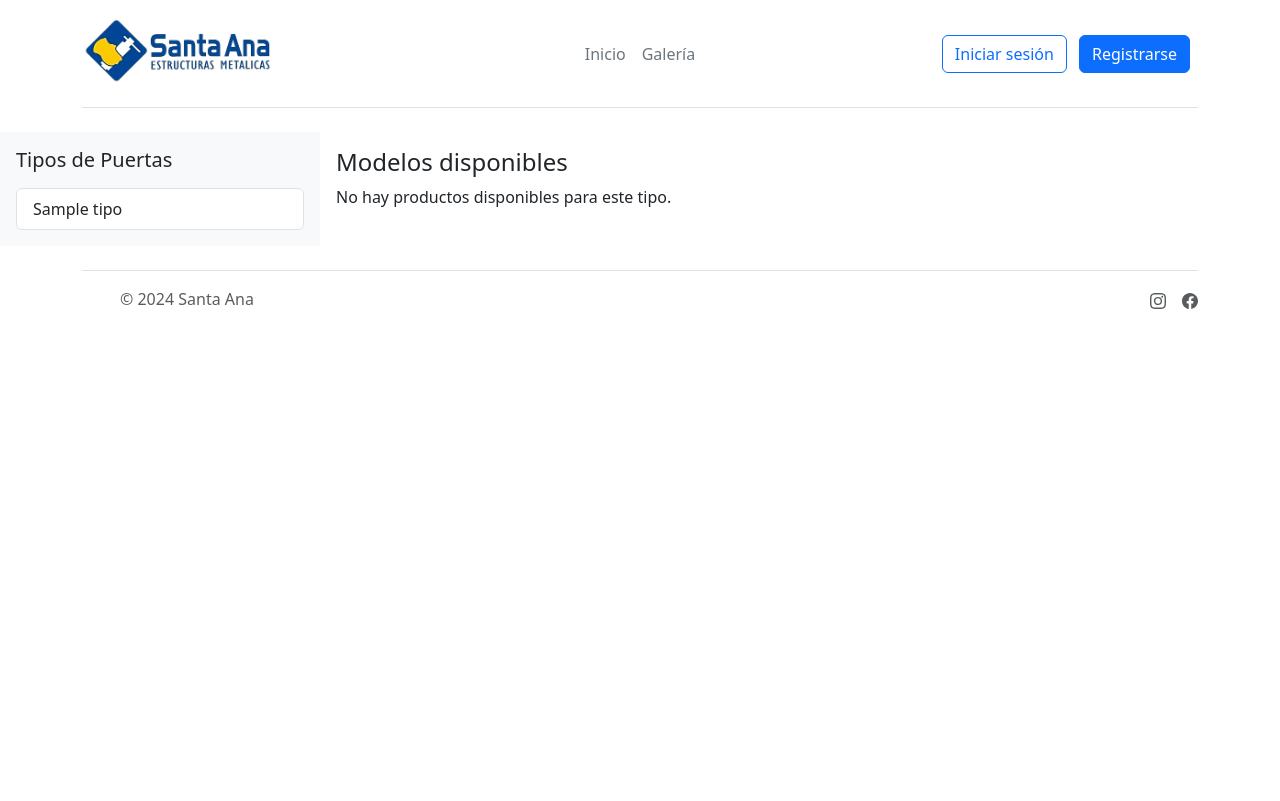
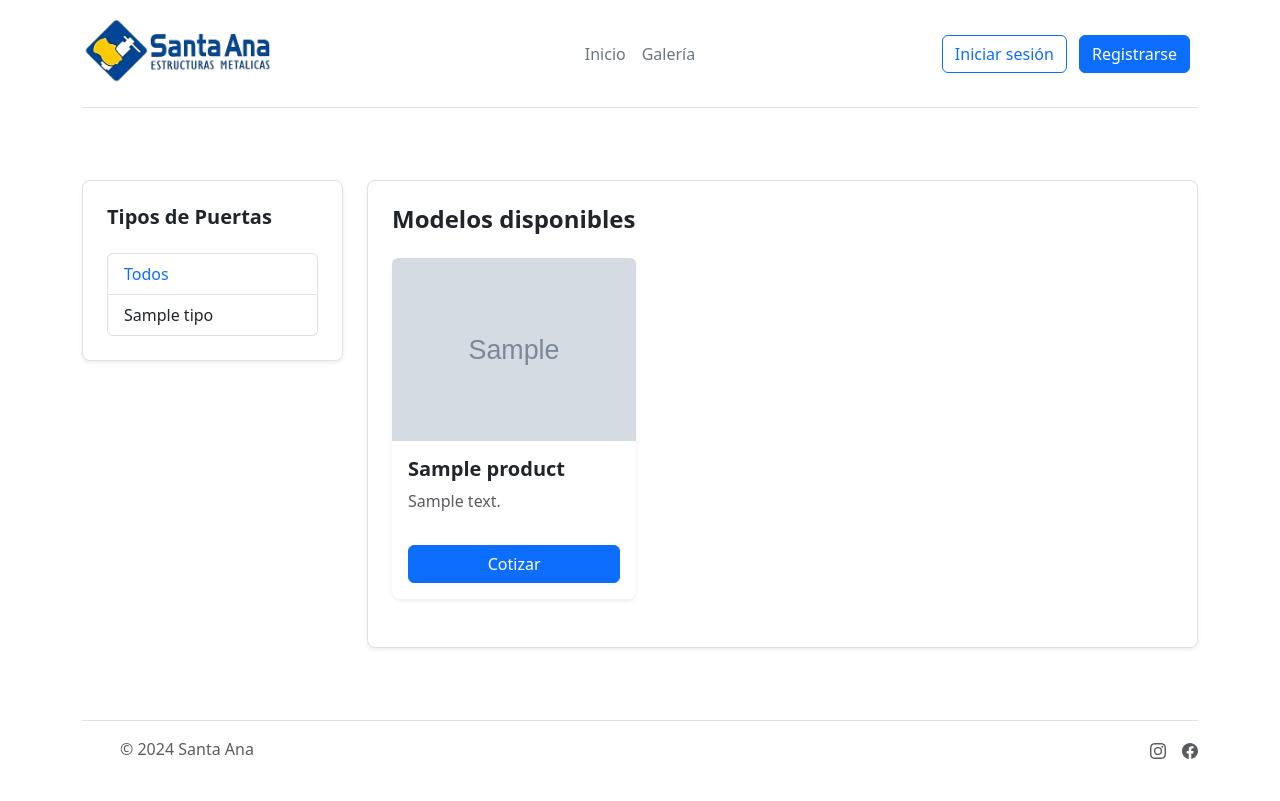
Before and after one commit to Bnlpnd/ecommerce-metalica, a Django app: page /product/galeria in a window 1280 px wide. Before the commit the page ends 309 px from the top, so only its background shows below. Run offline with Django 3.2, Linux system fonts and the light colour scheme; tables that the repository leaves empty hold one stand-in row (values such as "Sample post"); grey boxes marked "Sample" are stand-in pictures; some libraries are stand-ins or nearby versions.

Commit message:
Style views

```diff
--- a/ecomm/settings.py
+++ b/ecomm/settings.py
@@ -113,7 +113,7 @@ AUTH_PASSWORD_VALIDATORS = [
 # Internationalization
 # https://docs.djangoproject.com/en/3.2/topics/i18n/
 
-LANGUAGE_CODE = 'en-us'
+LANGUAGE_CODE = 'es'
 
 TIME_ZONE = 'UTC'
 
--- a/products/views.py
+++ b/products/views.py
@@ -1,6 +1,5 @@
 from django.shortcuts import render
 from .models import Tipo, Product
-
 
 def galeria_view(request):
     tipos = Tipo.objects.all()
@@ -8,12 +7,8 @@ def galeria_view(request):
 
     if tipo_seleccionado:
         productos = Product.objects.filter(tipo__uid=tipo_seleccionado)
-        try:
-            tipo_seleccionado = int(tipo_seleccionado)
-        except ValueError:
-            tipo_seleccionado = None
     else:
-        productos = Product.objects.filter(tipo__uid=tipo_seleccionado)
+        productos = Product.objects.all()
         tipo_seleccionado = None
 
     contexto = {
--- a/templates/product/galeria.html
+++ b/templates/product/galeria.html
@@ -1,48 +1,67 @@
-{% extends "home/base.html"%} {% block content %}
-<div class="container-fluid">
+{% extends "home/base.html" %}
+{% block content %}
+{% include 'includes/alerts.html' %}
+<div class="container py-5">
   <div class="row">
-    <!-- Barra lateral -->
-    <div class="col-md-3 bg-light p-3">
-      <h5 class="mb-3">Tipos de Puertas</h5>
-      <ul class="list-group">
+    <!-- Sidebar -->
+    <div class="col-md-3 mb-4">
+      <div class="bg-white border rounded-3 p-4 shadow-sm">
+        <h5 class="mb-4 fw-semibold">Tipos de Puertas</h5>
+        <div class="list-group">
+          <a
+            href="{% url 'galeria' %}"
+            class="list-group-item list-group-item-action {% if tipo_seleccionado is None %} text-primary {% endif %}"
+          >
+            Todos
+          </a>
           {% for tipo in tipos %}
           <a
             href="{% url 'galeria' %}?tipo={{ tipo.uid }}"
-          class="list-group-item {% if tipo.uid|stringformat:"s" == tipo_seleccionado|stringformat:"s" %}active bg-primary text-white{% endif %}"
+            class='list-group-item list-group-item-action {% if tipo.uid|stringformat:"s" == tipo_seleccionado|stringformat:"s" %} text-primary {% endif %}'
           >
             {{ tipo.tipo_name }}
           </a>
           {% endfor %}
-      </ul>
+        </div>
+      </div>
     </div>
 
-    <!-- Productos -->
-    <div class="col-md-9 p-3">
-      <h4>Modelos disponibles</h4>
+    <!-- Products -->
+    <div class="col-md-9">
+      <div class="p-4 bg-white border rounded-3 shadow-sm">
+        <h4 class="mb-4 text-dark fw-semibold">Modelos disponibles</h4>
         <div class="row">
           {% for producto in productos %}
           <div class="col-md-4 mb-4">
-          <div class="card h-100">
+            <div class="card h-100 border-0 shadow-sm rounded-3 hover-shadow">
               {% if producto.product_images.first %}
               <img
                 src="{{ producto.product_images.first.image.url }}"
-              class="card-img-top img-fluid"
-              style="max-height: 250px; object-fit: contain"
+                class="card-img-top img-fluid rounded-top bg-light"
+                style="max-height: 220px; object-fit: contain"
                 alt="Imagen del producto"
               />
               {% endif %}
-            <div class="card-body">
-              <h5 class="card-title">{{ producto.product_name }}</h5>
-              <p class="card-text">{{ producto.description }}</p>
-              <a href="{% url 'solicitar_cotizacion' producto.uid %}" class="btn btn-primary">  Cotizar </a>
+              <div class="card-body d-flex flex-column">
+                <h5 class="card-title fw-semibold">{{ producto.product_name }}</h5>
+                <p class="card-text flex-grow-1 text-muted">{{ producto.description }}</p>
+                <a
+                  href="{% url 'solicitar_cotizacion' producto.uid %}"
+                  class="btn btn-primary w-100 mt-3"
+                >
+                  Cotizar
+                </a>
               </div>
             </div>
           </div>
           {% empty %}
-        <p>No hay productos disponibles para este tipo.</p>
+          <div class="col-12 text-center">
+            <p class="text-muted fs-5">No hay productos disponibles para este tipo.</p>
+          </div>
           {% endfor %}
         </div>
       </div>
     </div>
   </div>
+</div>
 {% endblock %}
```
Also changed, not shown: proforma/forms.py (+26 -6 lines), templates/proforma/bandeja.html (+39 -16 lines), templates/proforma/solicitar_cotizacion.html (+34 -7 lines). Lines whose indentation alone changed are shown as unchanged.
